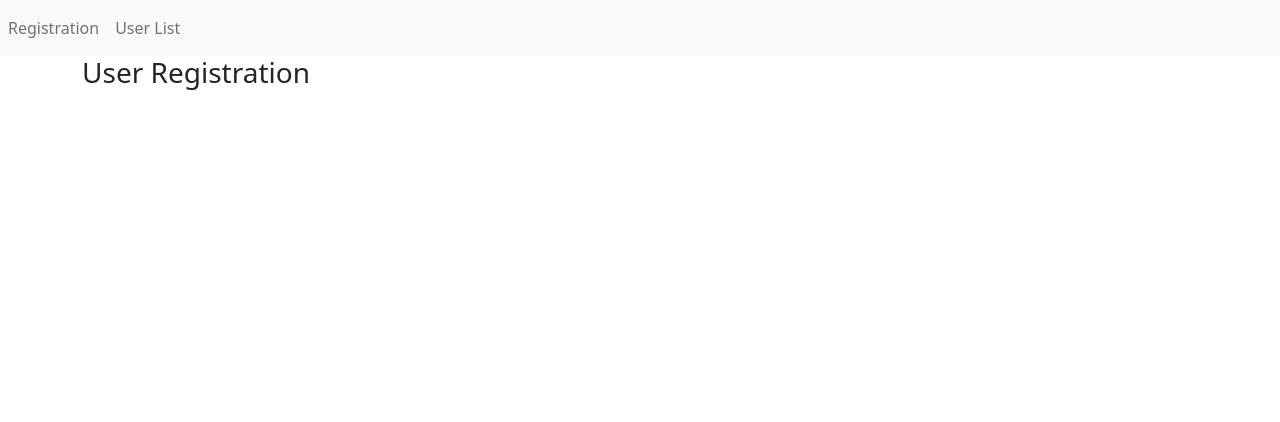
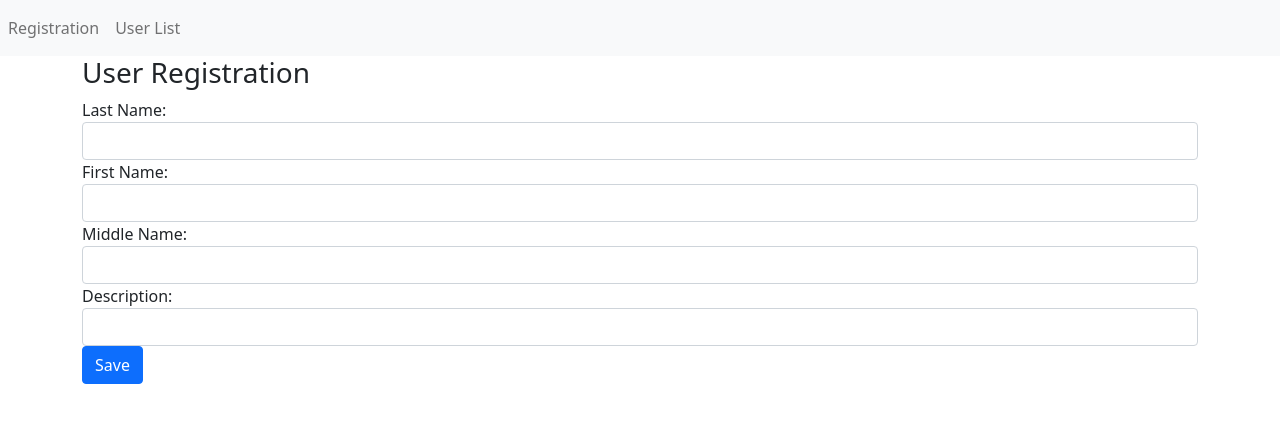
Before and after one commit to Arrays17/User_Registation, a React (Create React App) app: page / in a window 1280 px wide. Shown: the top 422 px of the page. Built offline with nearby package versions, Linux system fonts and the light colour scheme.

Commit message:
UserForm.js Added

```diff
--- /dev/null
+++ b/src/UserForm.js
@@ -0,0 +1,37 @@
+import React from 'react'
+import { useForm } from 'react-hook-form';
+
+export const UserForm = ({ user, onSubmit }) => {
+    const {register, handleSubmit} = useForm({
+        defaultValues: {
+            last: user ? user.last : "",
+            first: user ? user.first : "",
+            middle: user ? user.middle : ""},
+    });
+
+    const submitHandler = handleSubmit((data) => {
+        onSubmit(data);
+    });
+
+    return (
+        <form onSubmit={submitHandler}>
+            <div className="form-group">
+                <label htmlFor="last">Last Name:</label>
+                <input className="form-control" {...register("last")} type="text" id="last" required/>
+                <label htmlFor="first">First Name:</label>
+                <input className="form-control" {...register("first")} type="text" id="first" required/>
+                <label htmlFor="middle">Middle Name:</label>
+                <input className="form-control" {...register("middle")} type="text" id="middle" />
+            </div>
+            <div className="form-group">
+                <label htmlFor="description">Description:</label>
+                <input className="form-control" {...register("description")} type="description" id="description" />
+            </div>
+            <div className="form-group">
+                <button className="btn btn-primary" type="submit">
+                    Save
+                </button>
+            </div>
+        </form>
+    )
+}
--- a/src/UserRegistration.js
+++ b/src/UserRegistration.js
@@ -1,7 +1,16 @@
 import React from 'react';
+import { useHistory } from 'react-router-dom';
+import { UserForm } from './UserForm';
 
 export const UserRegistration = () => {
+    const history = useHistory();
+
+    const onSubmit = async (data) => {
+      history.push("/")
+
+    };
     return <div className="container">
         <h3>User Registration</h3>
+        <UserForm onSubmit={onSubmit} />
     </div>
 }
```
